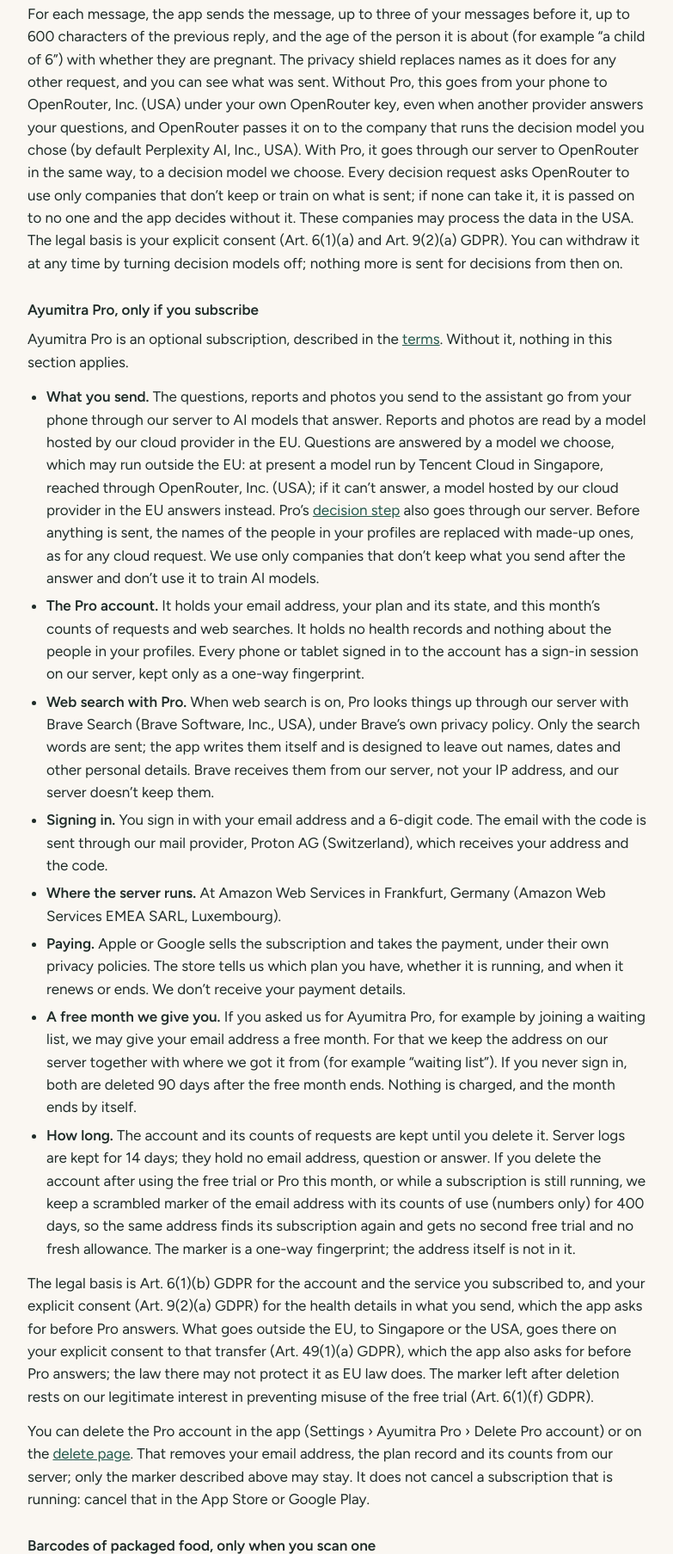
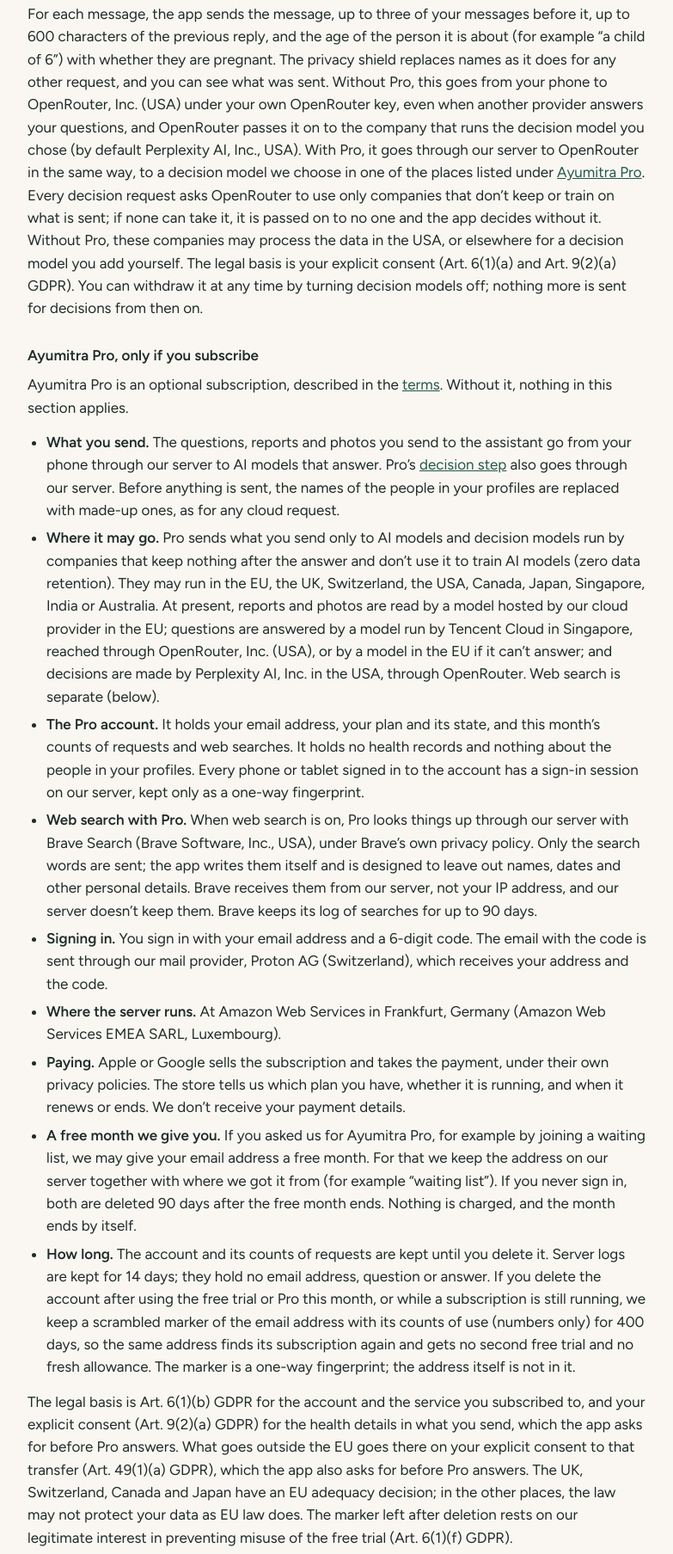
Before and after one commit to ayumitra/ayumitra.github.io, a plain HTML site: page privacy.html in a window 1280 px wide. Shown: the part 2517-4324 px from the top of the page at 86% size, without its empty margins (72-855 px from the left). Drawn offline with Linux system fonts and the light colour scheme.

Commit message:
Privacy: where Pro may send data, only to zero-retention models

```diff
--- a/privacy.html
+++ b/privacy.html
@@ -100,21 +100,22 @@
 
       <h3 id="decisions">Decision models, when a cloud model or Pro answers</h3>
       <p>When a cloud model or Ayumitra Pro answers, the app first asks a small decision model about each message you send: whether it may be an emergency, what kind of question it is, which of the app’s tools it needs, and whether it holds something to save in your records. The decision model only answers these questions. It writes no answer and no record, and the app’s own checks still run. This is on by default when a cloud model or Pro answers and off when the AI runs on your phone; you can turn it on or off in Settings › Cloud AI › Decision models, and the app tells you before it first sends anything. If you turn it on while the AI runs on your phone, each message you send still goes to the decision model in the cloud.</p>
-      <p>For each message, the app sends the message, up to three of your messages before it, up to 600 characters of the previous reply, and the age of the person it is about (for example “a child of 6”) with whether they are pregnant. The privacy shield replaces names as it does for any other request, and you can see what was sent. Without Pro, this goes from your phone to OpenRouter, Inc. (USA) under your own OpenRouter key, even when another provider answers your questions, and OpenRouter passes it on to the company that runs the decision model you chose (by default Perplexity AI, Inc., USA). With Pro, it goes through our server to OpenRouter in the same way, to a decision model we choose. Every decision request asks OpenRouter to use only companies that don’t keep or train on what is sent; if none can take it, it is passed on to no one and the app decides without it. These companies may process the data in the USA. The legal basis is your explicit consent (Art. 6(1)(a) and Art. 9(2)(a) GDPR). You can withdraw it at any time by turning decision models off; nothing more is sent for decisions from then on.</p>
+      <p>For each message, the app sends the message, up to three of your messages before it, up to 600 characters of the previous reply, and the age of the person it is about (for example “a child of 6”) with whether they are pregnant. The privacy shield replaces names as it does for any other request, and you can see what was sent. Without Pro, this goes from your phone to OpenRouter, Inc. (USA) under your own OpenRouter key, even when another provider answers your questions, and OpenRouter passes it on to the company that runs the decision model you chose (by default Perplexity AI, Inc., USA). With Pro, it goes through our server to OpenRouter in the same way, to a decision model we choose in one of the places listed under <a href="#pro">Ayumitra Pro</a>. Every decision request asks OpenRouter to use only companies that don’t keep or train on what is sent; if none can take it, it is passed on to no one and the app decides without it. Without Pro, these companies may process the data in the USA, or elsewhere for a decision model you add yourself. The legal basis is your explicit consent (Art. 6(1)(a) and Art. 9(2)(a) GDPR). You can withdraw it at any time by turning decision models off; nothing more is sent for decisions from then on.</p>
 
       <h3 id="pro">Ayumitra Pro, only if you subscribe</h3>
       <p>Ayumitra Pro is an optional subscription, described in the <a href="terms.html">terms</a>. Without it, nothing in this section applies.</p>
       <ul>
-        <li><b>What you send.</b> The questions, reports and photos you send to the assistant go from your phone through our server to AI models that answer. Reports and photos are read by a model hosted by our cloud provider in the EU. Questions are answered by a model we choose, which may run outside the EU: at present a model run by Tencent Cloud in Singapore, reached through OpenRouter, Inc. (USA); if it can’t answer, a model hosted by our cloud provider in the EU answers instead. Pro’s <a href="#decisions">decision step</a> also goes through our server. Before anything is sent, the names of the people in your profiles are replaced with made-up ones, as for any cloud request. We use only companies that don’t keep what you send after the answer and don’t use it to train AI models.</li>
+        <li><b>What you send.</b> The questions, reports and photos you send to the assistant go from your phone through our server to AI models that answer. Pro’s <a href="#decisions">decision step</a> also goes through our server. Before anything is sent, the names of the people in your profiles are replaced with made-up ones, as for any cloud request.</li>
+        <li><b>Where it may go.</b> Pro sends what you send only to AI models and decision models run by companies that keep nothing after the answer and don’t use it to train AI models (zero data retention). They may run in the EU, the UK, Switzerland, the USA, Canada, Japan, Singapore, India or Australia. At present, reports and photos are read by a model hosted by our cloud provider in the EU; questions are answered by a model run by Tencent Cloud in Singapore, reached through OpenRouter, Inc. (USA), or by a model in the EU if it can’t answer; and decisions are made by Perplexity AI, Inc. in the USA, through OpenRouter. Web search is separate (below).</li>
         <li><b>The Pro account.</b> It holds your email address, your plan and its state, and this month’s counts of requests and web searches. It holds no health records and nothing about the people in your profiles. Every phone or tablet signed in to the account has a sign-in session on our server, kept only as a one-way fingerprint.</li>
-        <li><b>Web search with Pro.</b> When web search is on, Pro looks things up through our server with Brave Search (Brave Software, Inc., USA), under Brave’s own privacy policy. Only the search words are sent; the app writes them itself and is designed to leave out names, dates and other personal details. Brave receives them from our server, not your IP address, and our server doesn’t keep them.</li>
+        <li><b>Web search with Pro.</b> When web search is on, Pro looks things up through our server with Brave Search (Brave Software, Inc., USA), under Brave’s own privacy policy. Only the search words are sent; the app writes them itself and is designed to leave out names, dates and other personal details. Brave receives them from our server, not your IP address, and our server doesn’t keep them. Brave keeps its log of searches for up to 90 days.</li>
         <li><b>Signing in.</b> You sign in with your email address and a 6-digit code. The email with the code is sent through our mail provider, Proton AG (Switzerland), which receives your address and the code.</li>
         <li><b>Where the server runs.</b> At Amazon Web Services in Frankfurt, Germany (Amazon Web Services EMEA SARL, Luxembourg).</li>
         <li><b>Paying.</b> Apple or Google sells the subscription and takes the payment, under their own privacy policies. The store tells us which plan you have, whether it is running, and when it renews or ends. We don’t receive your payment details.</li>
         <li><b>A free month we give you.</b> If you asked us for Ayumitra Pro, for example by joining a waiting list, we may give your email address a free month. For that we keep the address on our server together with where we got it from (for example “waiting list”). If you never sign in, both are deleted 90 days after the free month ends. Nothing is charged, and the month ends by itself.</li>
         <li><b>How long.</b> The account and its counts of requests are kept until you delete it. Server logs are kept for 14 days; they hold no email address, question or answer. If you delete the account after using the free trial or Pro this month, or while a subscription is still running, we keep a scrambled marker of the email address with its counts of use (numbers only) for 400 days, so the same address finds its subscription again and gets no second free trial and no fresh allowance. The marker is a one-way fingerprint; the address itself is not in it.</li>
       </ul>
-      <p>The legal basis is Art. 6(1)(b) GDPR for the account and the service you subscribed to, and your explicit consent (Art. 9(2)(a) GDPR) for the health details in what you send, which the app asks for before Pro answers. What goes outside the EU, to Singapore or the USA, goes there on your explicit consent to that transfer (Art. 49(1)(a) GDPR), which the app also asks for before Pro answers; the law there may not protect it as EU law does. The marker left after deletion rests on our legitimate interest in preventing misuse of the free trial (Art. 6(1)(f) GDPR).</p>
+      <p>The legal basis is Art. 6(1)(b) GDPR for the account and the service you subscribed to, and your explicit consent (Art. 9(2)(a) GDPR) for the health details in what you send, which the app asks for before Pro answers. What goes outside the EU goes there on your explicit consent to that transfer (Art. 49(1)(a) GDPR), which the app also asks for before Pro answers. The UK, Switzerland, Canada and Japan have an EU adequacy decision; in the other places, the law may not protect your data as EU law does. The marker left after deletion rests on our legitimate interest in preventing misuse of the free trial (Art. 6(1)(f) GDPR).</p>
       <p>You can delete the Pro account in the app (Settings › Ayumitra Pro › Delete Pro account) or on the <a href="delete-account.html">delete page</a>. That removes your email address, the plan record and its counts from our server; only the marker described above may stay. It does not cancel a subscription that is running: cancel that in the App Store or Google Play.</p>
 
       <h3>Barcodes of packaged food, only when you scan one</h3>
```
